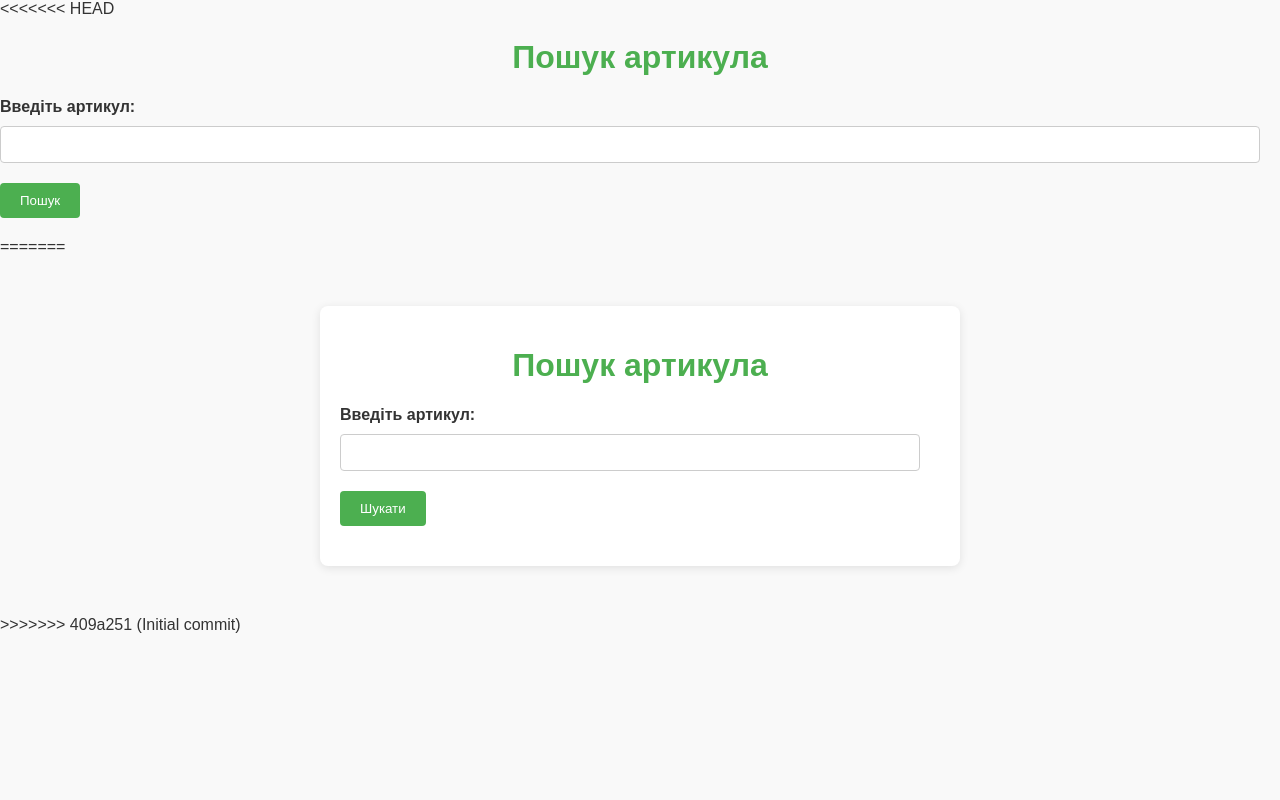
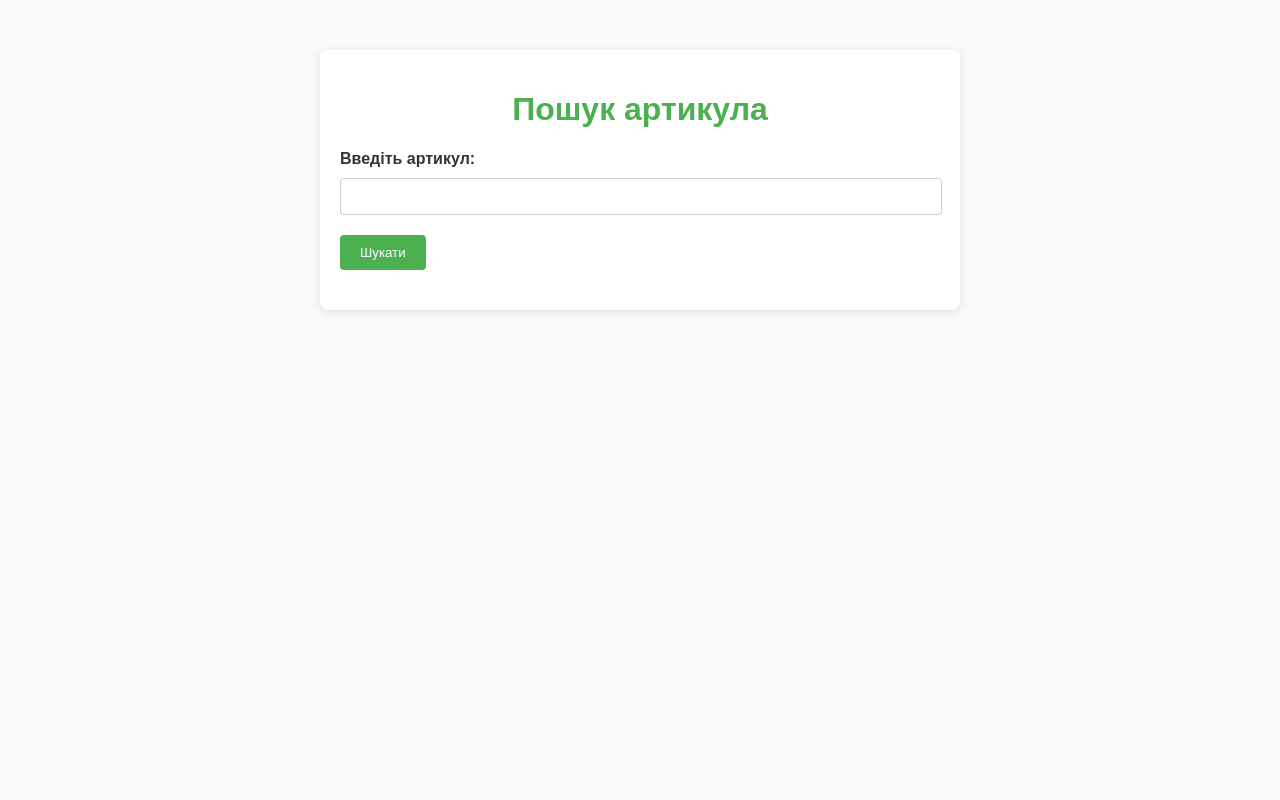
Before and after one commit to crimpi23/my_project, a Flask app: page / in a window 1280 px wide. Run offline with Flask 2, Linux system fonts and the light colour scheme; parts of the project's set-up code (start-up, migrations or seed data) failed here and were passed over; some libraries are stand-ins or nearby versions.

Commit message:
Add files via upload

```diff
--- a/templates/index.html
+++ b/templates/index.html
@@ -1,24 +1,3 @@
-<<<<<<< HEAD
-<!DOCTYPE html>
-<html lang="en">
-<head>
-    <meta charset="UTF-8">
-    <meta name="viewport" content="width=device-width, initial-scale=1.0">
-    <title>Пошук артикула</title>
-</head>
-<body>
-    <h1>Пошук артикула</h1>
-    <form method="POST">
-        <label for="article">Введіть артикул:</label>
-        <input type="text" id="article" name="article" required>
-        <button type="submit">Пошук</button>
-    </form>
-    {% if price %}
-        <p>Результат: {{ price }}</p>
-    {% endif %}
-</body>
-</html>
-=======
 <!DOCTYPE html>
 <html lang="en">
 <head>
@@ -56,4 +35,3 @@
     </script>
 </body>
 </html>
->>>>>>> 409a251 (Initial commit)
```
